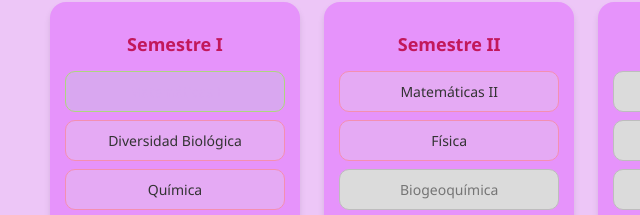
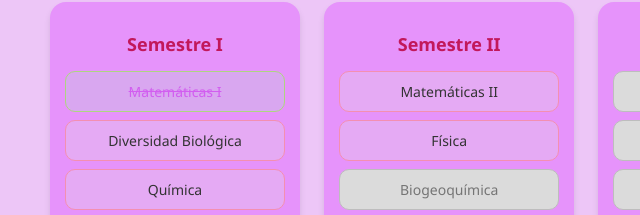
Before and after one commit to vtypical/malla_IRNR, a plain HTML site: page index.html in a window 1280 px wide. Both pictures are taken after a click on the element "Matemáticas I". Shown: the part 142-357 px from the top of the page, 0-640 px from the left. Drawn offline with Linux system fonts and the light colour scheme.

Commit message:
Update style.css

```diff
--- a/style.css
+++ b/style.css
@@ -53,7 +53,7 @@ h1 {
 .ramo.aprobado {
   background-color: #d9a7f0;
   text-decoration: line-through;
-  color: #d9a7f0;
+  color: #d25ef0 ;
   border: 1px solid #aed581;
 }
 
```
